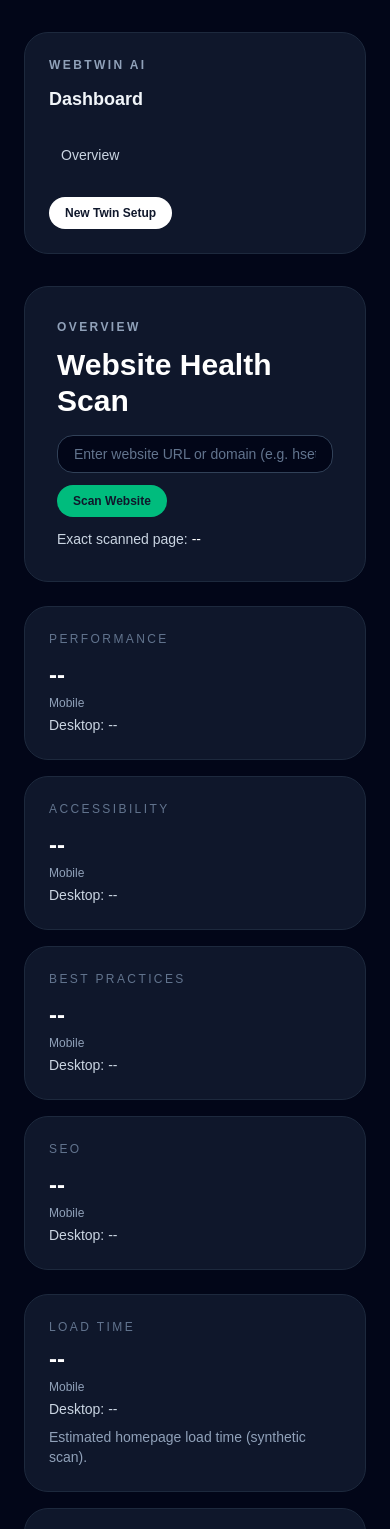
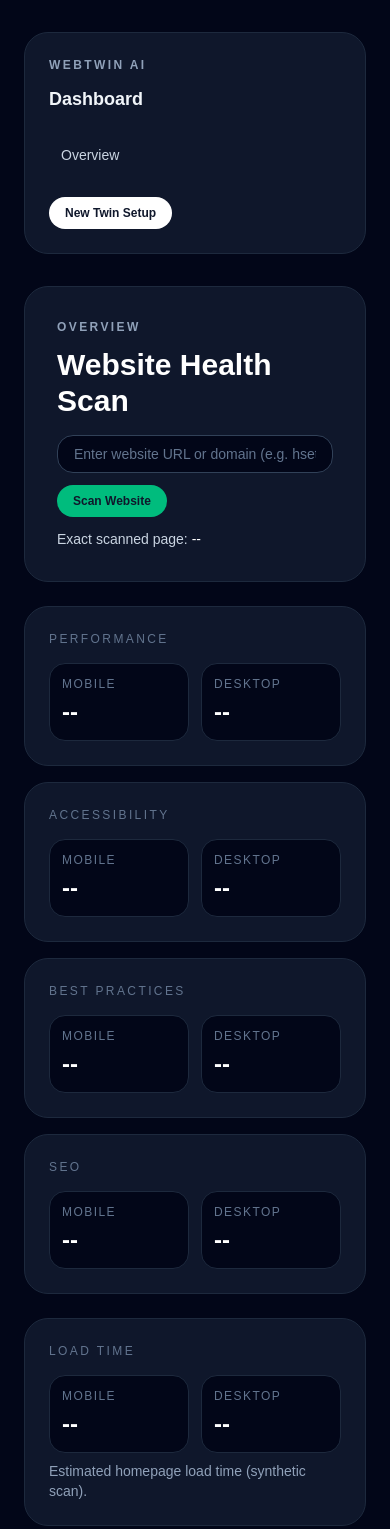
Before and after one commit to LukaKhaladze/webtwin.ai, a Next.js app: page /app/overview in a window 390 px wide. Shown: the top 1529 px of the page. Built offline with nearby package versions, Linux system fonts and the light colour scheme.

Commit message:
UI: split overview metrics into mobile and desktop sub-blocks

```diff
--- a/src/app/app/overview/page.tsx
+++ b/src/app/app/overview/page.tsx
@@ -156,40 +156,75 @@ export default function OverviewPage() {
       <section className="grid gap-4 md:grid-cols-2 xl:grid-cols-4">
         <div className="rounded-3xl border border-slate-800 bg-slate-900 p-6">
           <p className="text-xs uppercase tracking-[0.2em] text-slate-500">Performance</p>
-          <div className="mt-3 text-2xl font-semibold text-white">{formatScore(siteHealth?.lighthouse.mobile.performance ?? null)}</div>
-          <p className="mt-1 text-xs text-slate-400">Mobile</p>
-          <p className="mt-1 text-sm text-slate-300">Desktop: {formatScore(siteHealth?.lighthouse.desktop.performance ?? null)}</p>
+          <div className="mt-4 grid grid-cols-2 gap-3">
+            <div className="rounded-2xl border border-slate-800 bg-slate-950 p-3">
+              <p className="text-xs uppercase tracking-[0.12em] text-slate-500">Mobile</p>
+              <p className="mt-1 text-2xl font-semibold text-white">{formatScore(siteHealth?.lighthouse.mobile.performance ?? null)}</p>
+            </div>
+            <div className="rounded-2xl border border-slate-800 bg-slate-950 p-3">
+              <p className="text-xs uppercase tracking-[0.12em] text-slate-500">Desktop</p>
+              <p className="mt-1 text-2xl font-semibold text-white">{formatScore(siteHealth?.lighthouse.desktop.performance ?? null)}</p>
+            </div>
+          </div>
         </div>
         <div className="rounded-3xl border border-slate-800 bg-slate-900 p-6">
           <p className="text-xs uppercase tracking-[0.2em] text-slate-500">Accessibility</p>
-          <div className="mt-3 text-2xl font-semibold text-white">{formatScore(siteHealth?.lighthouse.mobile.accessibility ?? null)}</div>
-          <p className="mt-1 text-xs text-slate-400">Mobile</p>
-          <p className="mt-1 text-sm text-slate-300">Desktop: {formatScore(siteHealth?.lighthouse.desktop.accessibility ?? null)}</p>
+          <div className="mt-4 grid grid-cols-2 gap-3">
+            <div className="rounded-2xl border border-slate-800 bg-slate-950 p-3">
+              <p className="text-xs uppercase tracking-[0.12em] text-slate-500">Mobile</p>
+              <p className="mt-1 text-2xl font-semibold text-white">{formatScore(siteHealth?.lighthouse.mobile.accessibility ?? null)}</p>
+            </div>
+            <div className="rounded-2xl border border-slate-800 bg-slate-950 p-3">
+              <p className="text-xs uppercase tracking-[0.12em] text-slate-500">Desktop</p>
+              <p className="mt-1 text-2xl font-semibold text-white">{formatScore(siteHealth?.lighthouse.desktop.accessibility ?? null)}</p>
+            </div>
+          </div>
         </div>
         <div className="rounded-3xl border border-slate-800 bg-slate-900 p-6">
           <p className="text-xs uppercase tracking-[0.2em] text-slate-500">Best Practices</p>
-          <div className="mt-3 text-2xl font-semibold text-white">{formatScore(siteHealth?.lighthouse.mobile.bestPractices ?? null)}</div>
-          <p className="mt-1 text-xs text-slate-400">Mobile</p>
-          <p className="mt-1 text-sm text-slate-300">Desktop: {formatScore(siteHealth?.lighthouse.desktop.bestPractices ?? null)}</p>
+          <div className="mt-4 grid grid-cols-2 gap-3">
+            <div className="rounded-2xl border border-slate-800 bg-slate-950 p-3">
+              <p className="text-xs uppercase tracking-[0.12em] text-slate-500">Mobile</p>
+              <p className="mt-1 text-2xl font-semibold text-white">{formatScore(siteHealth?.lighthouse.mobile.bestPractices ?? null)}</p>
+            </div>
+            <div className="rounded-2xl border border-slate-800 bg-slate-950 p-3">
+              <p className="text-xs uppercase tracking-[0.12em] text-slate-500">Desktop</p>
+              <p className="mt-1 text-2xl font-semibold text-white">{formatScore(siteHealth?.lighthouse.desktop.bestPractices ?? null)}</p>
+            </div>
+          </div>
         </div>
         <div className="rounded-3xl border border-slate-800 bg-slate-900 p-6">
           <p className="text-xs uppercase tracking-[0.2em] text-slate-500">SEO</p>
-          <div className="mt-3 text-2xl font-semibold text-white">{formatScore(siteHealth?.lighthouse.mobile.seo ?? null)}</div>
-          <p className="mt-1 text-xs text-slate-400">Mobile</p>
-          <p className="mt-1 text-sm text-slate-300">Desktop: {formatScore(siteHealth?.lighthouse.desktop.seo ?? null)}</p>
+          <div className="mt-4 grid grid-cols-2 gap-3">
+            <div className="rounded-2xl border border-slate-800 bg-slate-950 p-3">
+              <p className="text-xs uppercase tracking-[0.12em] text-slate-500">Mobile</p>
+              <p className="mt-1 text-2xl font-semibold text-white">{formatScore(siteHealth?.lighthouse.mobile.seo ?? null)}</p>
+            </div>
+            <div className="rounded-2xl border border-slate-800 bg-slate-950 p-3">
+              <p className="text-xs uppercase tracking-[0.12em] text-slate-500">Desktop</p>
+              <p className="mt-1 text-2xl font-semibold text-white">{formatScore(siteHealth?.lighthouse.desktop.seo ?? null)}</p>
+            </div>
+          </div>
         </div>
       </section>
 
       <section className="grid gap-4 lg:grid-cols-2">
         <div className="rounded-3xl border border-slate-800 bg-slate-900 p-6">
           <p className="text-xs uppercase tracking-[0.2em] text-slate-500">Load Time</p>
-          <p className="mt-2 text-2xl font-semibold text-white">
-            {siteHealth?.homepageLoadSec.mobile == null ? "--" : `${siteHealth.homepageLoadSec.mobile}s`}
-          </p>
-          <p className="mt-1 text-xs text-slate-400">Mobile</p>
-          <p className="mt-1 text-sm text-slate-300">
-            Desktop: {siteHealth?.homepageLoadSec.desktop == null ? "--" : `${siteHealth.homepageLoadSec.desktop}s`}
-          </p>
+          <div className="mt-4 grid grid-cols-2 gap-3">
+            <div className="rounded-2xl border border-slate-800 bg-slate-950 p-3">
+              <p className="text-xs uppercase tracking-[0.12em] text-slate-500">Mobile</p>
+              <p className="mt-1 text-2xl font-semibold text-white">
+                {siteHealth?.homepageLoadSec.mobile == null ? "--" : `${siteHealth.homepageLoadSec.mobile}s`}
+              </p>
+            </div>
+            <div className="rounded-2xl border border-slate-800 bg-slate-950 p-3">
+              <p className="text-xs uppercase tracking-[0.12em] text-slate-500">Desktop</p>
+              <p className="mt-1 text-2xl font-semibold text-white">
+                {siteHealth?.homepageLoadSec.desktop == null ? "--" : `${siteHealth.homepageLoadSec.desktop}s`}
+              </p>
+            </div>
+          </div>
           <p className="mt-2 text-sm text-slate-400">Estimated homepage load time (synthetic scan).</p>
         </div>
         <div className="rounded-3xl border border-slate-800 bg-slate-900 p-6">
```
